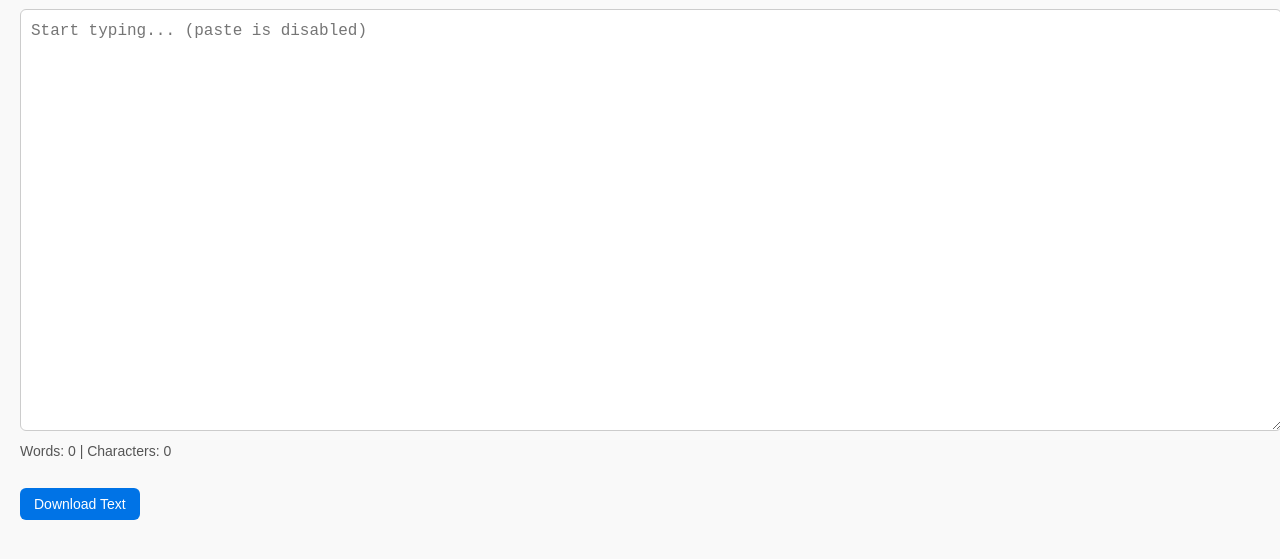
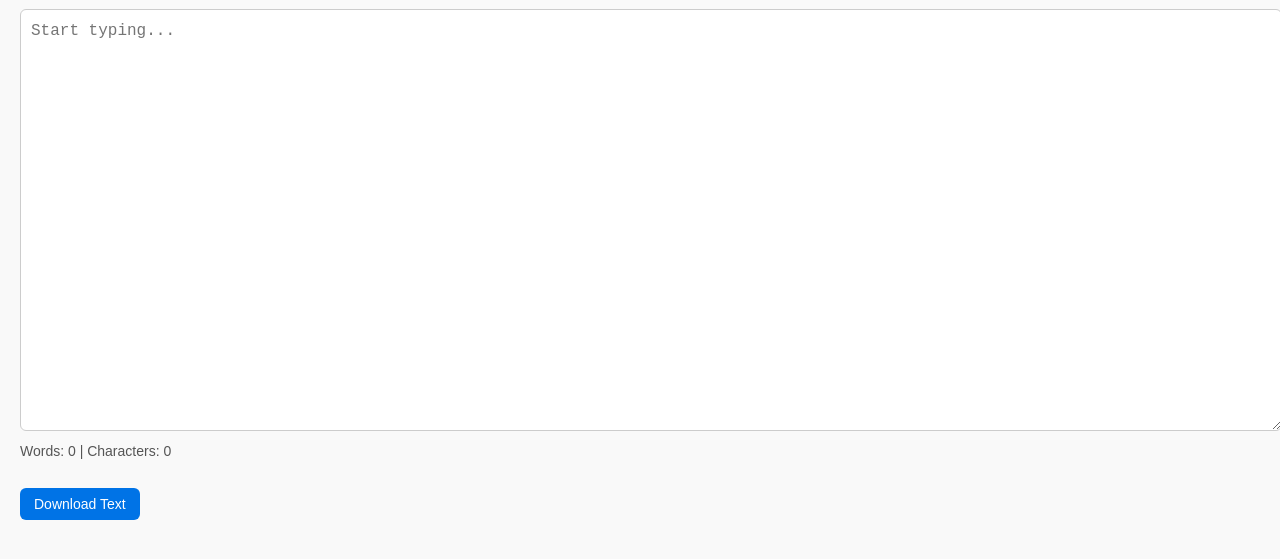
Before and after one commit to AnarchistFinch/wordprocessor, a plain HTML site: page index.html in a window 1280 px wide. Shown: the part 65-624 px from the top of the page. Drawn offline with Linux system fonts and the light colour scheme.

Commit message:
Update index.html

```diff
--- a/index.html
+++ b/index.html
@@ -46,7 +46,7 @@
 </head>
 <body>
   <h1>TypeOnly Word Processor</h1>
-  <textarea id="editor" placeholder="Start typing... (paste is disabled)"></textarea>
+  <textarea id="editor" placeholder="Start typing..."></textarea>
   <p id="status">Words: 0 | Characters: 0</p>
   <button id="download">Download Text</button>
 
```
